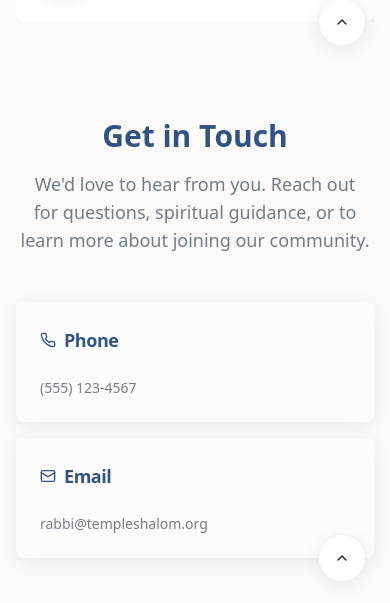
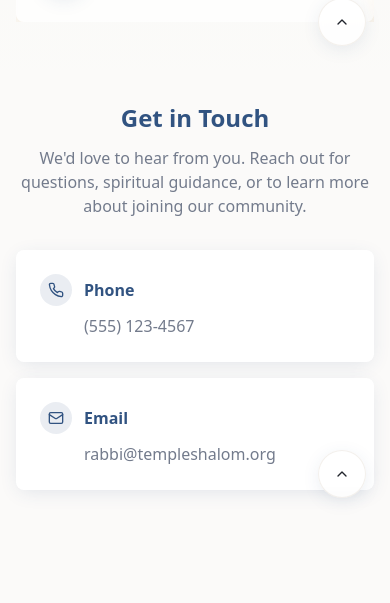
Before and after one commit to OriMelamed/rabai-story-hub, a React (Vite) app: page / in a window 390 px wide. Shown: the part 3900-4503 px from the top of the page. After the commit the page ends 4422 px from the top, so only its background shows below. Built offline with nearby package versions, Linux system fonts and the light colour scheme.

Commit message:
Refactor contact section
Make the contact section smaller and prettier by adjusting its layout and styling.

```diff
--- a/src/components/ContactSection.tsx
+++ b/src/components/ContactSection.tsx
@@ -37,43 +37,47 @@ export const ContactSection = () => {
   };
 
   return (
-    <section id="contact" className="relative py-12 sm:py-16 md:py-20 bg-background">
+    <section id="contact" className="relative py-8 sm:py-12 bg-background">
       <BackToTopButton />
-      <div className="max-w-7xl mx-auto px-4 sm:px-6">
-        <div className="text-center mb-12 sm:mb-16">
-          <h2 className="text-3xl sm:text-4xl md:text-5xl font-bold text-primary mb-4 sm:mb-6">
+      <div className="max-w-4xl mx-auto px-4 sm:px-6">
+        <div className="text-center mb-8">
+          <h2 className="text-2xl sm:text-3xl font-bold text-primary mb-3">
             {t('contact.title')}
           </h2>
-          <p className="text-lg sm:text-xl text-muted-foreground max-w-3xl mx-auto text-balance">
+          <p className="text-base text-muted-foreground max-w-2xl mx-auto">
             {t('contact.description')}
           </p>
         </div>
 
         {/* Contact Information */}
-          <div className="space-y-4 sm:space-y-6 order-2 lg:order-1">
-            <Card className="shadow-soft border-0 bg-card/50">
-              <CardHeader>
-                <CardTitle className="text-lg sm:text-xl text-primary flex items-center gap-2">
-                  <Phone className="w-4 h-4 sm:w-5 sm:h-5" />
+        <div className="grid sm:grid-cols-2 gap-4 max-w-2xl mx-auto">
+          <Card className="shadow-soft border-0 bg-gradient-to-br from-card/80 to-card/60 backdrop-blur-sm hover:shadow-md transition-shadow">
+            <CardContent className="p-6">
+              <div className="flex items-center gap-3 mb-2">
+                <div className="p-2 rounded-full bg-primary/10">
+                  <Phone className="w-4 h-4 text-primary" />
+                </div>
+                <h3 className="font-semibold text-primary">
                   {t('contact.info.phone')}
-                </CardTitle>
-              </CardHeader>
-              <CardContent>
-                <p className="text-sm sm:text-base text-muted-foreground">
+                </h3>
+              </div>
+              <p className="text-muted-foreground ml-11">
                 (555) 123-4567
               </p>
             </CardContent>
           </Card>
 
-            <Card className="shadow-soft border-0 bg-card/50">
-              <CardHeader>
-                <CardTitle className="text-lg sm:text-xl text-primary flex items-center gap-2">
-                  <Mail className="w-4 h-4 sm:w-5 sm:h-5" />
+          <Card className="shadow-soft border-0 bg-gradient-to-br from-card/80 to-card/60 backdrop-blur-sm hover:shadow-md transition-shadow">
+            <CardContent className="p-6">
+              <div className="flex items-center gap-3 mb-2">
+                <div className="p-2 rounded-full bg-primary/10">
+                  <Mail className="w-4 h-4 text-primary" />
+                </div>
+                <h3 className="font-semibold text-primary">
                   {t('contact.info.email')}
-                </CardTitle>
-              </CardHeader>
-              <CardContent>
-                <p className="text-sm sm:text-base text-muted-foreground">
+                </h3>
+              </div>
+              <p className="text-muted-foreground ml-11">
                 rabbi@templeshalom.org
               </p>
             </CardContent>
```
Lines whose indentation alone changed are shown as unchanged.
